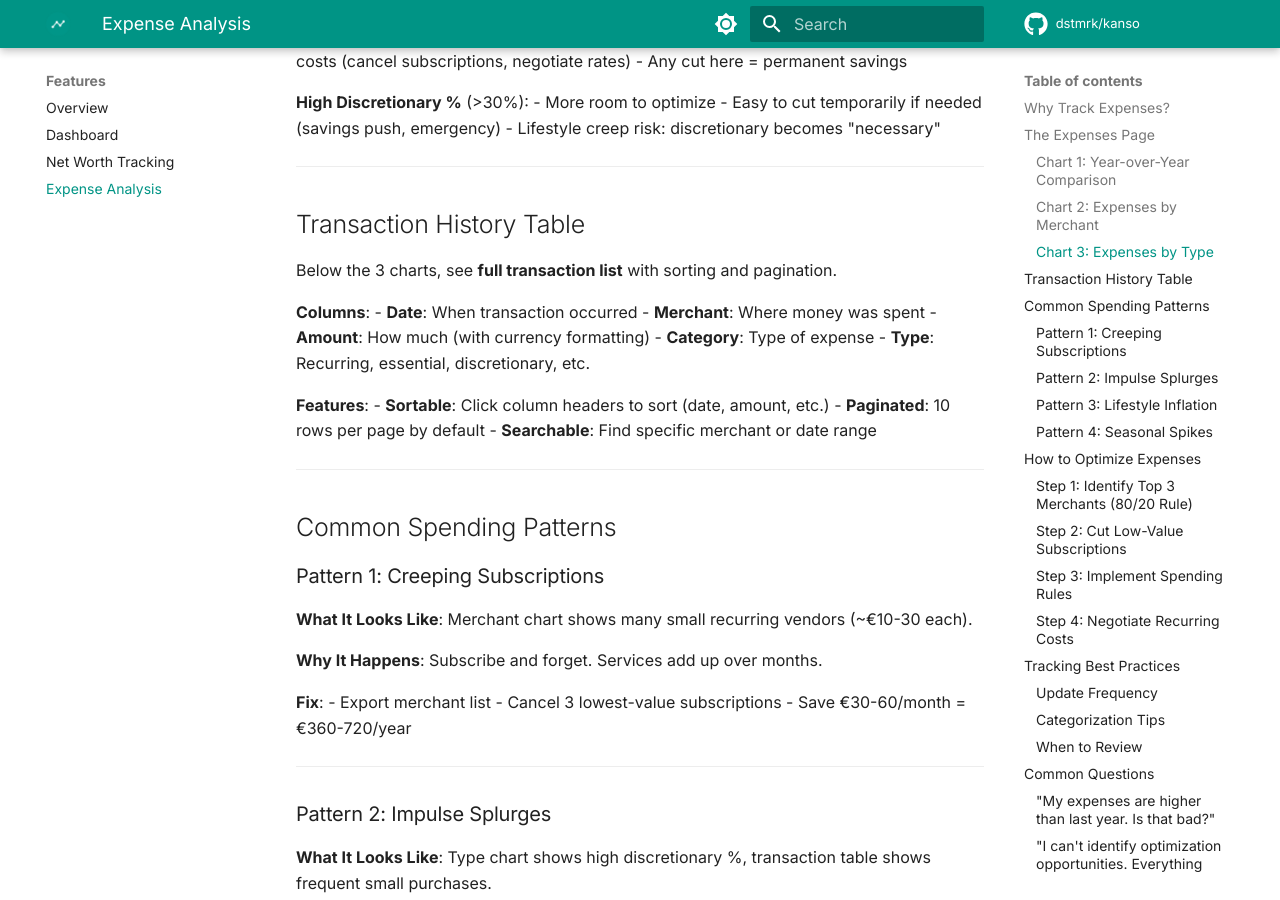
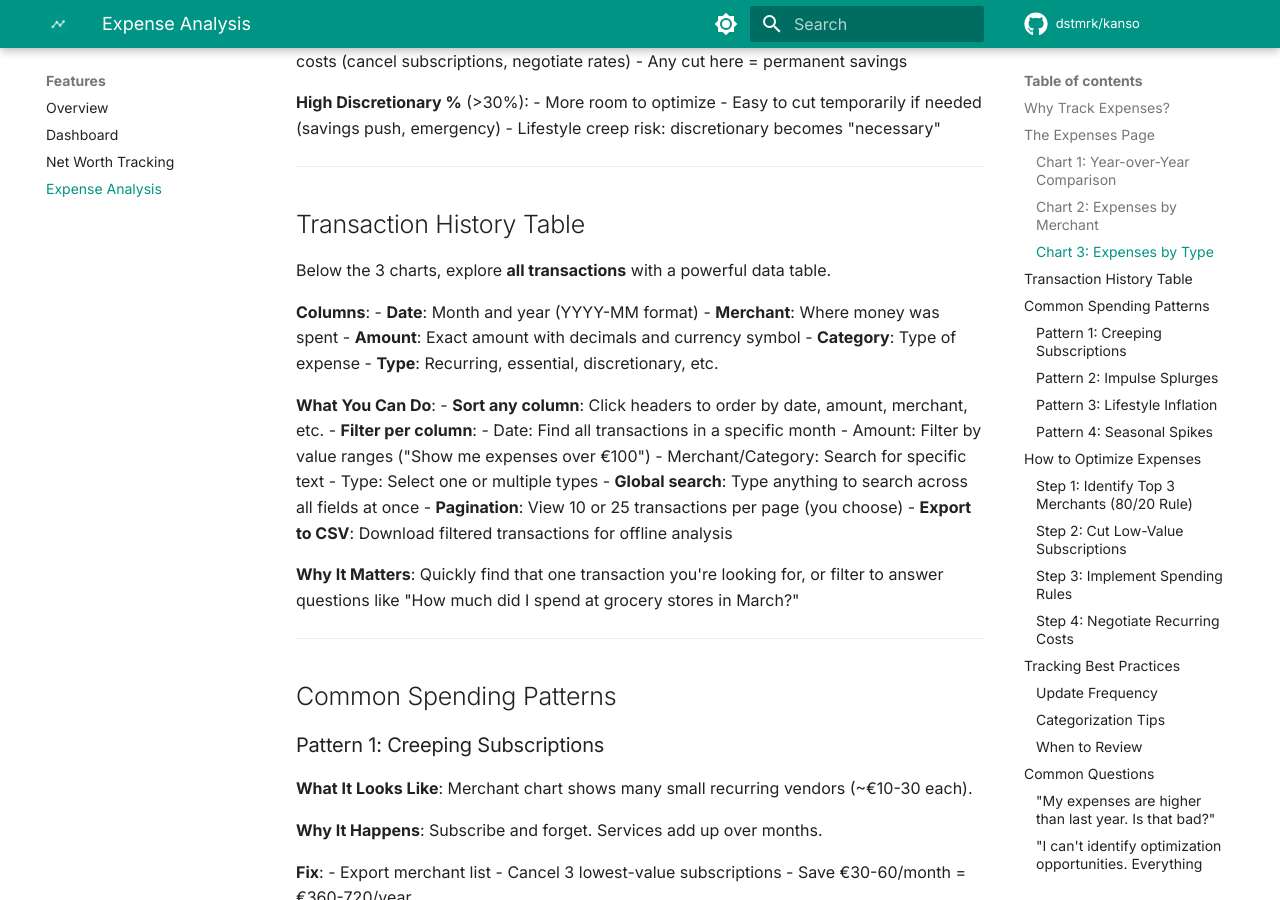
Before and after one commit to dstmrk/kanso, an MkDocs documentation site: the page built from docs/features/expenses.md, in a window 1280 px wide and 900 px high, scrolled down 2454 px. Built offline with MkDocs 1.6.1 and Material for MkDocs 9.7.7, drawn with Linux system fonts in a browser that asks for light colours; comment, search, counter and statistics services are not loaded.

Commit message:
updated docs

```diff
--- a/docs/features/expenses.md
+++ b/docs/features/expenses.md
@@ -114,19 +114,27 @@ One-Time: 5% (car repair, appliance replacement)
 
 ## Transaction History Table
 
-Below the 3 charts, see **full transaction list** with sorting and pagination.
+Below the 3 charts, explore **all transactions** with a powerful data table.
 
 **Columns**:
-- **Date**: When transaction occurred
+- **Date**: Month and year (YYYY-MM format)
 - **Merchant**: Where money was spent
-- **Amount**: How much (with currency formatting)
+- **Amount**: Exact amount with decimals and currency symbol
 - **Category**: Type of expense
 - **Type**: Recurring, essential, discretionary, etc.
 
-**Features**:
-- **Sortable**: Click column headers to sort (date, amount, etc.)
-- **Paginated**: 10 rows per page by default
-- **Searchable**: Find specific merchant or date range
+**What You Can Do**:
+- **Sort any column**: Click headers to order by date, amount, merchant, etc.
+- **Filter per column**:
+  - Date: Find all transactions in a specific month
+  - Amount: Filter by value ranges ("Show me expenses over €100")
+  - Merchant/Category: Search for specific text
+  - Type: Select one or multiple types
+- **Global search**: Type anything to search across all fields at once
+- **Pagination**: View 10 or 25 transactions per page (you choose)
+- **Export to CSV**: Download filtered transactions for offline analysis
+
+**Why It Matters**: Quickly find that one transaction you're looking for, or filter to answer questions like "How much did I spend at grocery stores in March?"
 
 ---
 
```
